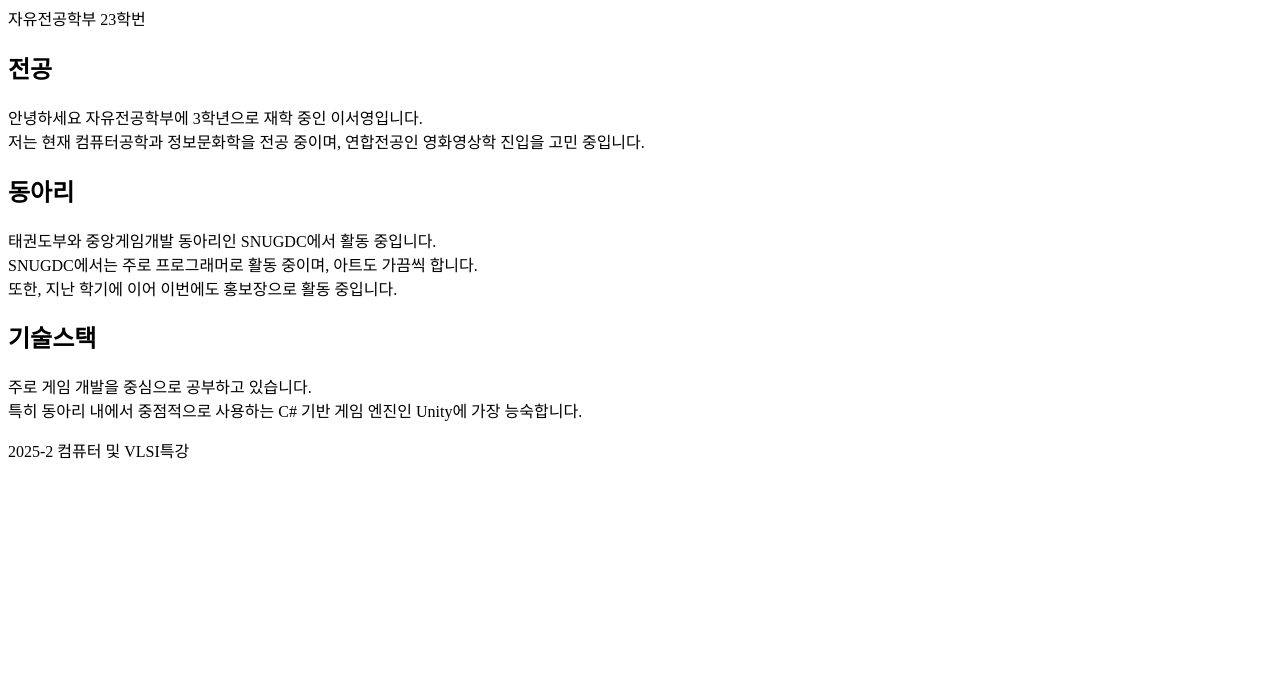
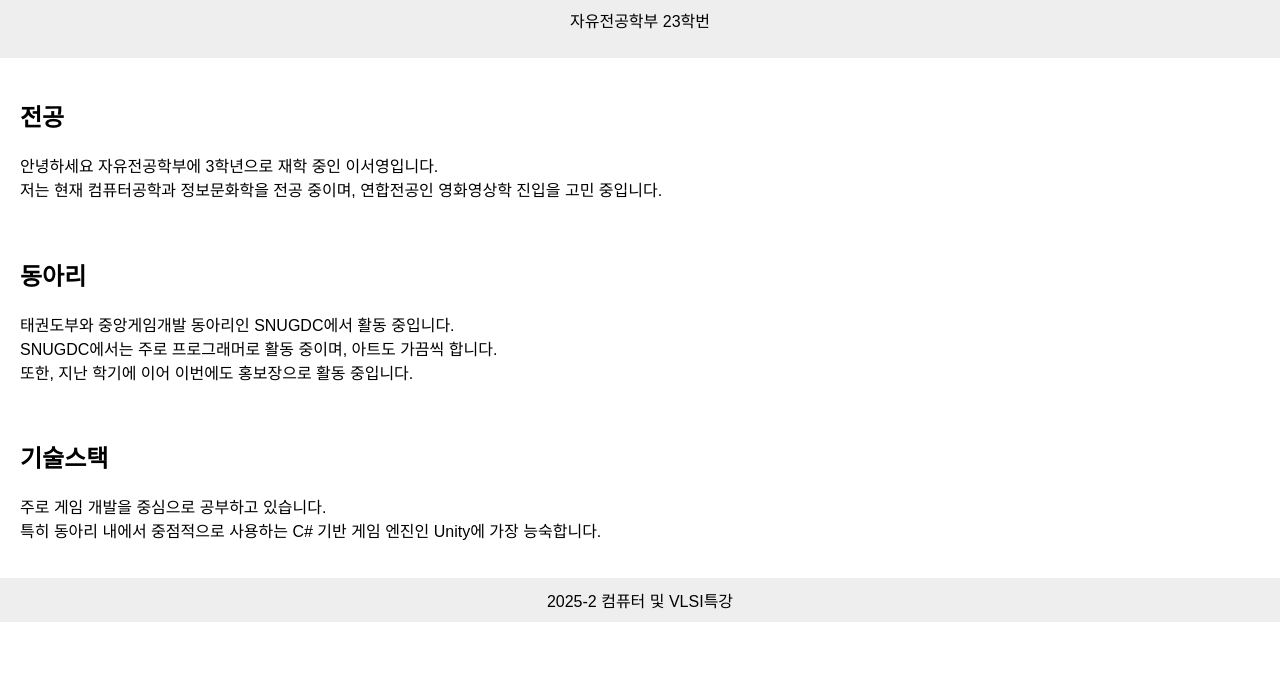
Before and after one commit to leeSEOyoung-snu/about-me, a plain HTML site: page src/index.html in a window 1280 px wide. Shown: the part 115-800 px from the top of the page. Drawn offline with Linux system fonts and the light colour scheme; a script that the page names is missing.

Commit message:
[feat] style.css 추가를 통한 스타일 적용

```diff
--- a/src/index.html
+++ b/src/index.html
@@ -3,6 +3,7 @@
 <head>
   <meta charset="UTF-8">
   <title>자전23 이서영</title>
+  <link rel="stylesheet" href="style.css">
 </head>
 <body>
   <header>
--- /dev/null
+++ b/src/style.css
@@ -0,0 +1,19 @@
+body {
+  font-family: sans-serif;
+  margin: 0;
+  padding: 0;
+  background: white;
+  color: black;
+}
+
+header, footer {
+  background: #eee;
+  padding: 10px;
+  text-align: center;
+}
+
+main {
+  padding: 20px;
+  display: grid;
+  gap: 20px;
+}
```
